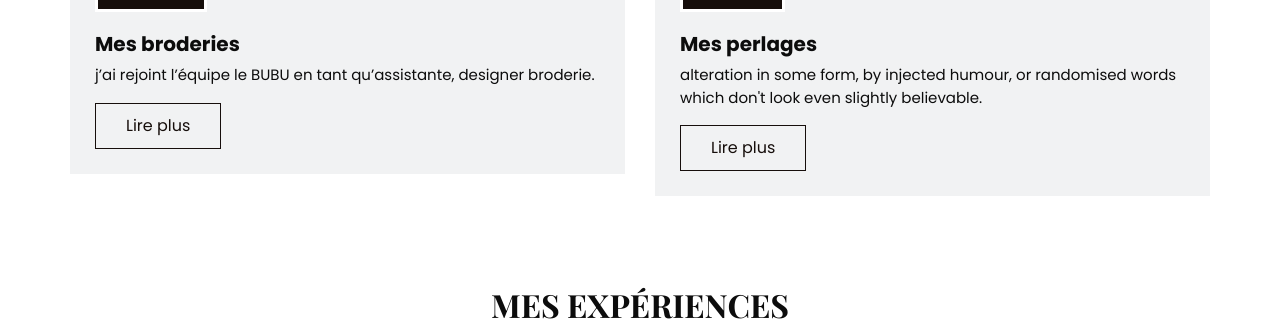
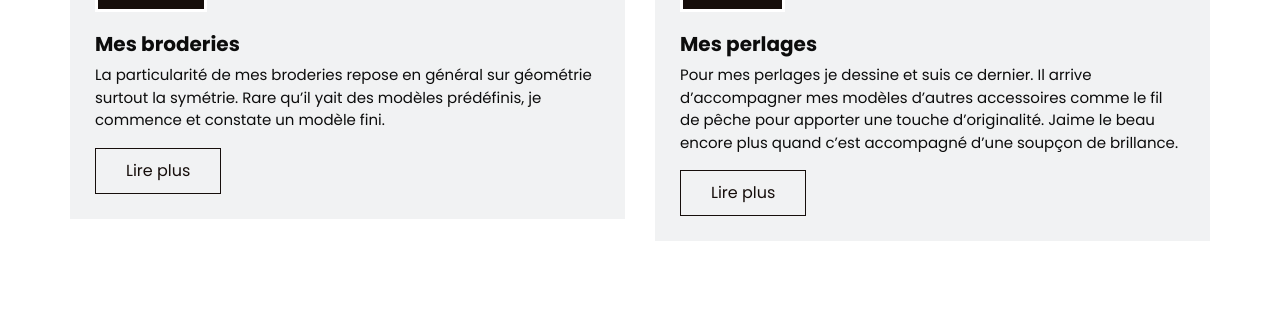
Before and after one commit to Mo1993or/porfolioMane, a plain HTML site: page index.html in a window 1280 px wide. Shown: the part 4453-4781 px from the top of the page. Drawn offline with nearby package versions, Linux system fonts and the light colour scheme.

Commit message:
fixed bug

```diff
--- a/index.html
+++ b/index.html
@@ -617,8 +617,7 @@
                 Mes broderies
               </h5>
               <p>
-                j’ai rejoint l’équipe le BUBU en tant qu’assistante, designer broderie.
-              </p>
+                La particularité de mes broderies repose en général sur géométrie surtout la symétrie. Rare qu’il yait des modèles prédéfinis, je commence et constate un modèle fini.</p>
               <a href="">
                 Lire plus
               </a>
@@ -639,7 +638,7 @@
                 Mes perlages
               </h5>
               <p>
-                alteration in some form, by injected humour, or randomised words which don't look even slightly believable.
+               Pour mes perlages je dessine et suis ce dernier. Il arrive d’accompagner mes modèles d’autres accessoires comme le fil de pêche pour apporter une touche d’originalité. Jaime le beau encore plus quand c’est accompagné d’une soupçon de brillance.
               </p>
               <a href="">
                 Lire plus
@@ -700,7 +699,7 @@
                       </h6>
                     </div>
                     <p>
-                      j’ai rejoint l’équipe le BUBU en tant qu’assistante, designer broderie.
+                      J’ai rejoint l’équipe le BUBU en tant qu’assistante, designer broderie.
                     </p>
                     <i class="fa fa-quote-left" aria-hidden="true"></i>
                   </div>
```
Also changed, not shown: blog.html (+3 -4 lines).
